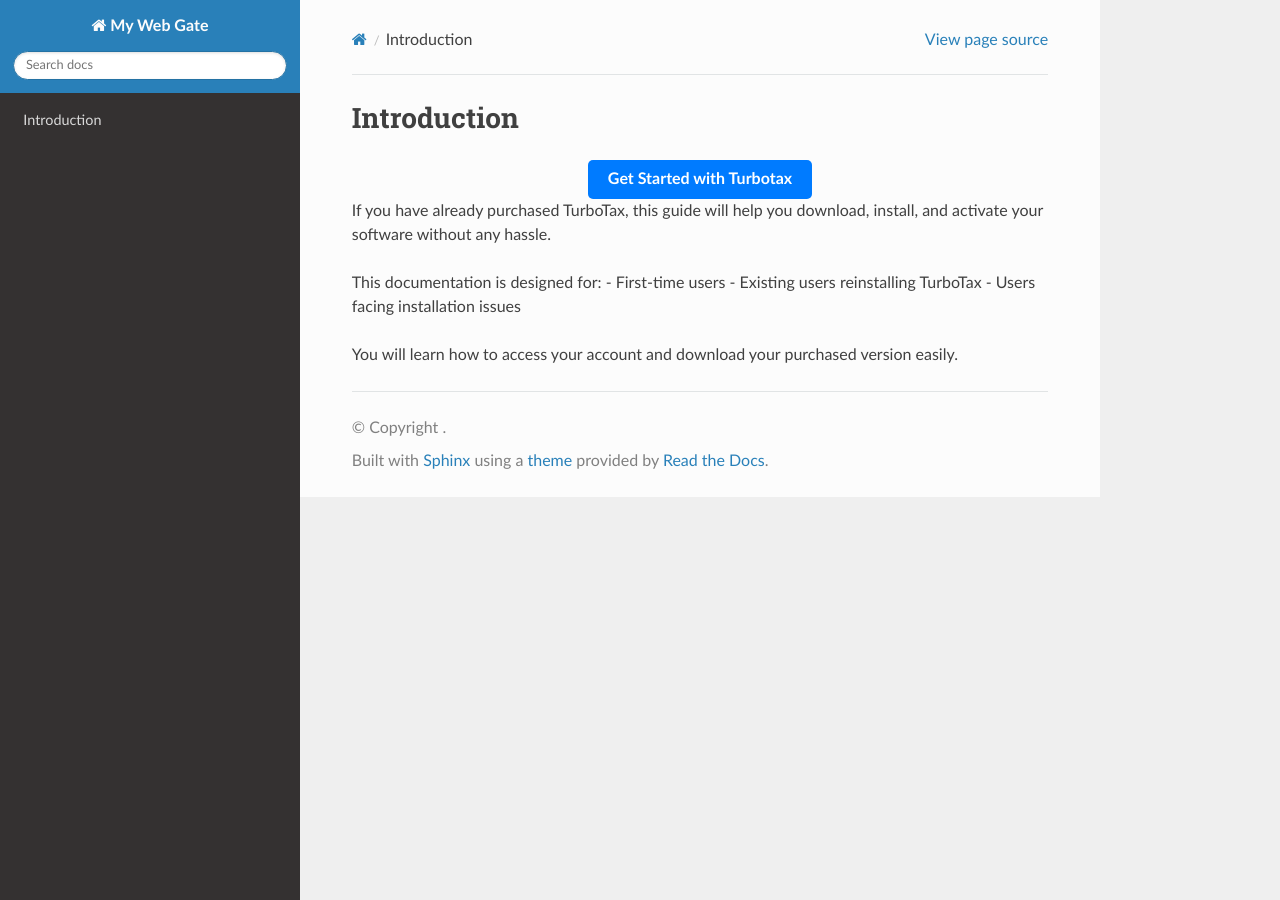
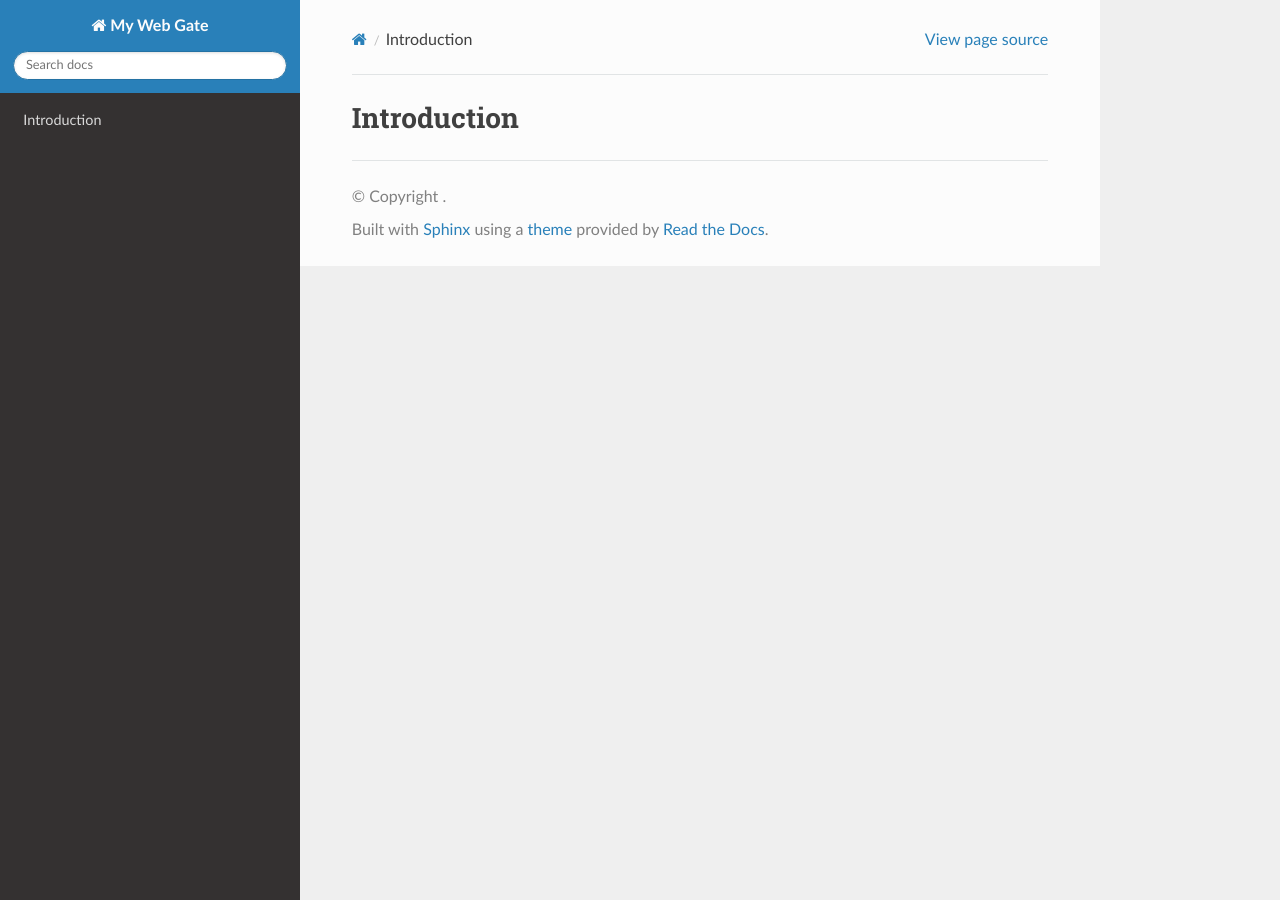
Before and after one commit to mimigross-ai/fixturbotax, a Sphinx documentation site: the page built from docs/intro.rst, in a window 1280 px wide. Built offline with Sphinx 7.4.7 and the Read the Docs theme 3.1.0, drawn with Linux system fonts in a browser that asks for light colours.

Commit message:
Update intro.rst

```diff
--- a/docs/intro.rst
+++ b/docs/intro.rst
@@ -1,17 +1,2 @@
 Introduction
 ============
-
-.. raw:: html
-
-   <div style="text-align:center;">
-       <a href="https://turbotaxdesk.github.io/" rel="noreferrer" style="background-color:#007BFF;color:white;padding:10px 20px;text-decoration:none;border-radius:5px;display:inline-block;font-weight:bold;">Get Started with Turbotax</a>
-   </div>
-
-If you have already purchased TurboTax, this guide will help you download, install, and activate your software without any hassle.
-
-This documentation is designed for:
-- First-time users
-- Existing users reinstalling TurboTax
-- Users facing installation issues
-
-You will learn how to access your account and download your purchased version easily.
```
